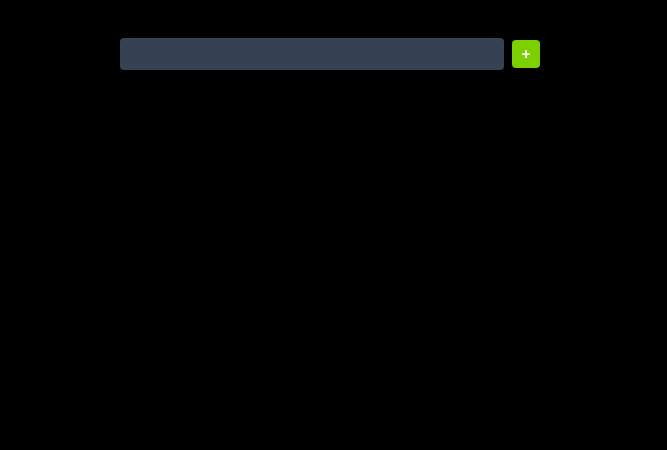
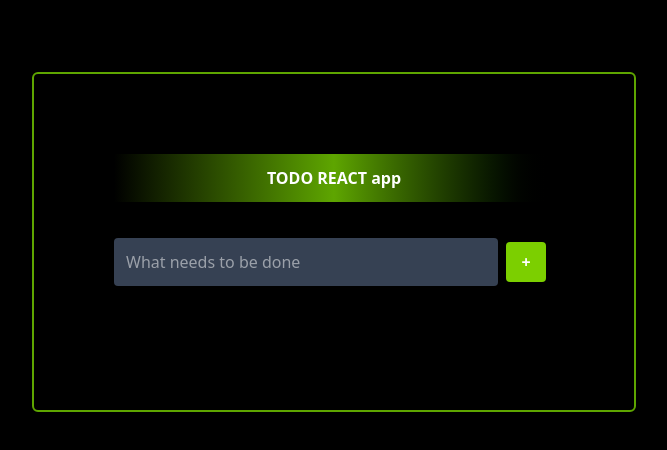
Before and after one commit to gopikalakshmia/TODOAPP, a React (Vite) app: page / in a window 1280 px wide. Shown: the top 450 px of the page, without its empty margins (306-973 px from the left). Built offline with nearby package versions, Linux system fonts and the light colour scheme.

Commit message:
design completed

```diff
--- a/src/App.jsx
+++ b/src/App.jsx
@@ -1,5 +1,6 @@
 
 import './App.css'
+import Header from './Components/Header';
 import TaskDisplay from './Components/TaskDisplay';
 import Todo from './Components/Todo';
 import {  useState } from "react";
@@ -27,7 +28,8 @@ function App() {
   }
 
   return (
-    <div className='bg-black text-white justify-self-center '>
+    <div className='bg-black text-white justify-self-center  border-lime-600 border-2 rounded-md p-20 m-10'>
+      <Header/>
      <Todo handleAddNewTask={handleAddNewTask} />
      <TaskDisplay task={task} handleEditTask={handleEditTask} handleDeleteTask={handleDeleteTask} />
     </div>
--- /dev/null
+++ b/src/Components/Header.jsx
@@ -0,0 +1,5 @@
+function Header() {
+    return (<div className="bg-gradient-to-r bg-black-300 via-lime-600 to-black font-bold p-3 mb-8"> <h1 className="">TODO REACT app</h1> </div>);
+}
+
+export default Header;
--- a/src/Components/TaskDisplay.jsx
+++ b/src/Components/TaskDisplay.jsx
@@ -27,11 +27,12 @@ function TaskDisplay({
 
   return (
     <div>
-      <div className="justify-self-center ">
+      <div className=" ">
+        <div className="p-5"></div>
         {task.map((item, index) => (
           <div
             key={index}
-            className="border-1 border-amber-100 rounded-sm p-2 m-2 w-md "
+            className="border-1 border-gray-700 rounded-sm p-4 m-2 w-md flex flex-row"
           >
             <div>
               {visible && id === item.id ? (
@@ -40,9 +41,10 @@ function TaskDisplay({
                     type="text"
                     value={taskInput}
                     onChange={(e) => setTaskInput(e.target.value)}
+                    className="text-white border-1 border-gray-600 rounded-sm p-2"
                   />
                   {!item.completed && <button
-                    className="border-1 border-amber-500 rounded-sm m-2"
+                    className="border-1 border-amber-500 rounded-md m-2"
                     onClick={() => {
                       handleSave(item.id, "Edit");
                     }}
@@ -58,11 +60,11 @@ function TaskDisplay({
                     onChange={() => {
                       handleSave(item.id, "complete");
                     }}
-
+                    className="size-5 justify-start m-2 "
                   />
-                  <span className={`mr-5 ${item.completed? `line-through` :''}`}>{item.task}</span>
+                  <span className={`mr-5 text-xl mb-1 font-semibold  ${item.completed? `line-through` :''}`}>{item.task}</span>
                   {!item.completed && <button
-                    className="border-1 border-gray-500 rounded-sm m-1"
+                    className="border-1 border-gray-500 rounded-sm m-1 "
                     onClick={() => {
                       handleEdit(item.id, item.task);
                     }}
--- a/src/Components/Todo.jsx
+++ b/src/Components/Todo.jsx
@@ -1,20 +1,33 @@
-import {  useState } from "react";
+import { useState } from "react";
 
 // eslint-disable-next-line react/prop-types
-function Todo({handleAddNewTask}) {
-    const [taskInput,setTaskInput]=useState("");
+function Todo({ handleAddNewTask }) {
+  const [taskInput, setTaskInput] = useState("");
 
-    const handleaddTask=()=>{
-        handleAddNewTask(taskInput);
-        setTaskInput("");
-    }
-    return ( <div className="justify-self-center text-white">
-        <div>
-        <input type="text" value={taskInput} onChange={(e)=>setTaskInput(e.target.value)} className="bg-gray-700 p-1  w-sm rounded-sm"/>
-        <button type="submit" onClick={handleaddTask} className="bg-lime-500 size-7 font-bold rounded-sm m-2"> +</button>
-        </div>
-
-    </div> );
+  const handleaddTask = () => {
+    handleAddNewTask(taskInput);
+    setTaskInput("");
+  };
+  return (
+    <div className="justify-self-center text-white">
+      <div>
+        <input
+          type="text"
+          value={taskInput}
+          onChange={(e) => setTaskInput(e.target.value)}
+          placeholder="What needs to be done"
+          className="bg-gray-700 p-3  w-sm rounded-sm"
+        />
+        <button
+          type="submit"
+          onClick={handleaddTask}
+          className="bg-lime-500 size-10 font-bold rounded-sm m-2"
+        >
+          +
+        </button>
+      </div>
+    </div>
+  );
 }
 
 export default Todo;
```
